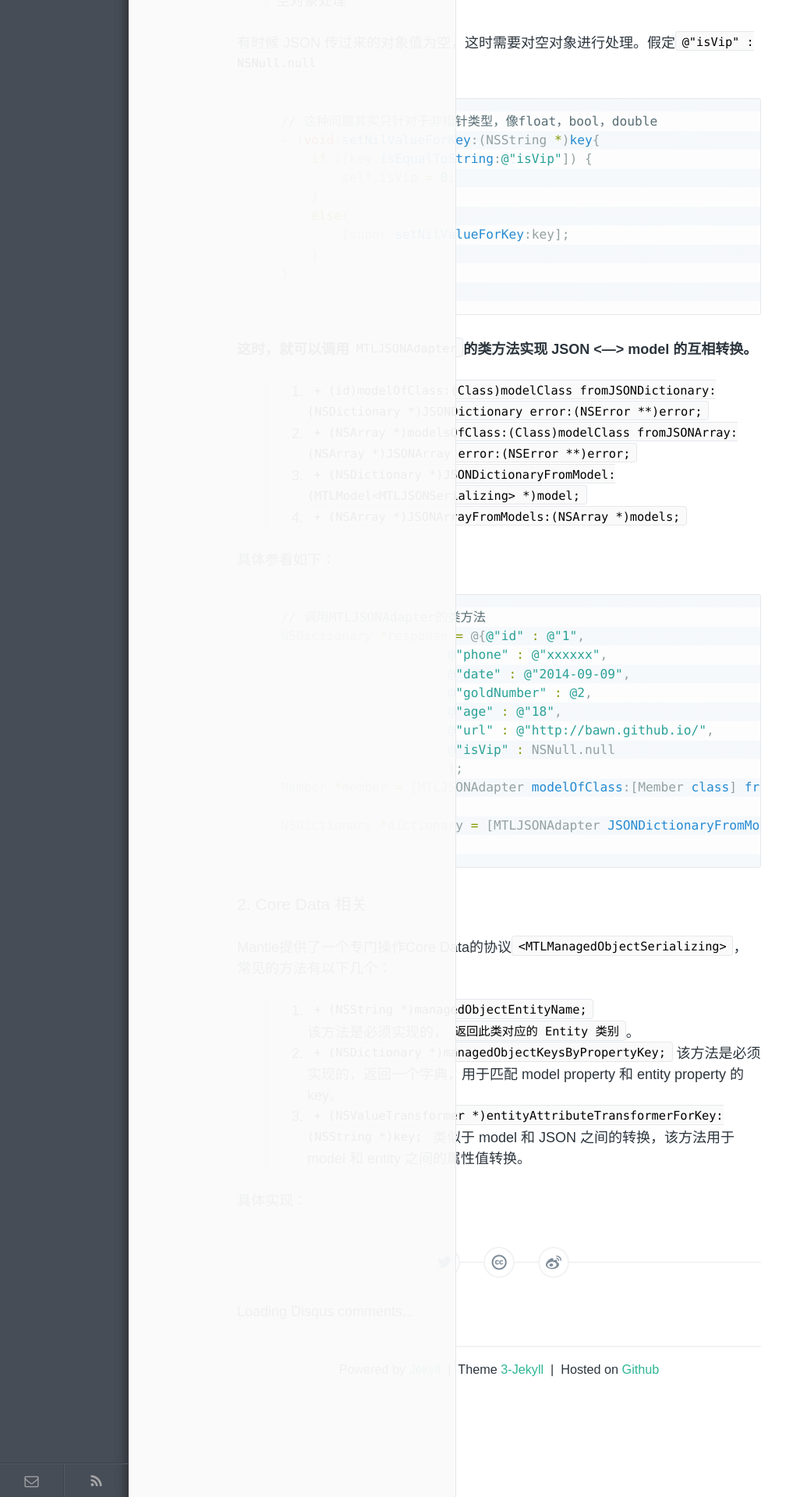
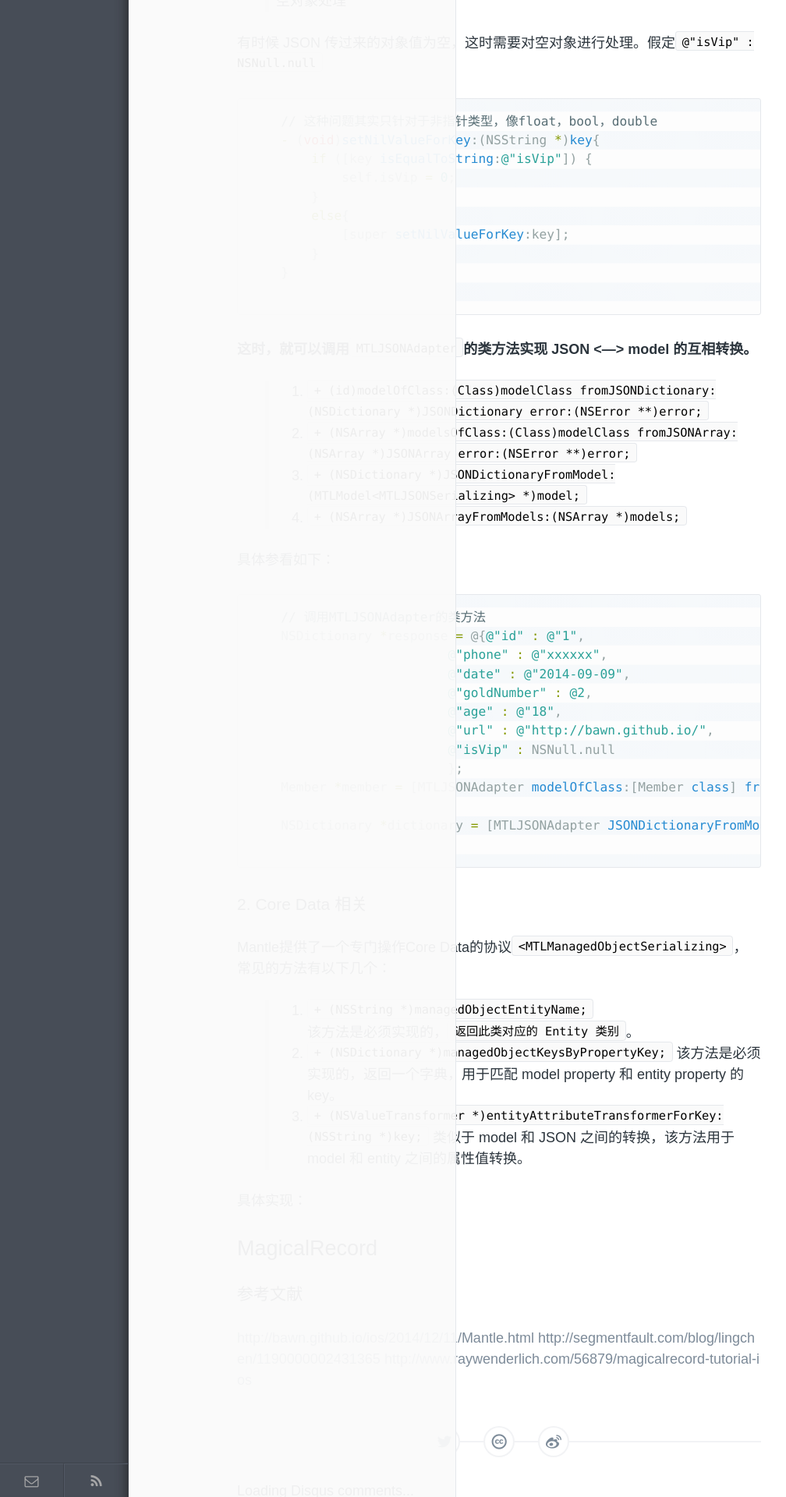
Before and after one commit to kingstal/kingstal.github.io, a Jekyll site: the page built from _posts/2015-02-09-tech-iOS-Mantle-MagicalRecord.md, in a window 1280 px wide. Shown: the part 3080-5000 px from the top of the page at 78% size, without its empty margins (0-1008 px from the left). Built offline with Jekyll 4.4.1, drawn with Linux system fonts in a browser that asks for light colours; comment, search, counter and statistics services are not loaded.

Commit message:
modify mantle

```diff
--- a/_posts/2015-02-09-tech-iOS-Mantle-MagicalRecord.md
+++ b/_posts/2015-02-09-tech-iOS-Mantle-MagicalRecord.md
@@ -169,3 +169,18 @@ Mantle提供了一个专门操作Core Data的协议`<MTLManagedObjectSerializing
 > 类似于 model 和 JSON 之间的转换，该方法用于 model 和 entity 之间的属性值转换。
 
 具体实现：
+
+
+
+
+# MagicalRecord
+
+
+
+
+
+
+### 参考文献
+[http://bawn.github.io/ios/2014/12/11/Mantle.html](http://bawn.github.io/ios/2014/12/11/Mantle.html)
+[http://segmentfault.com/blog/lingchen/1190000002431365](http://segmentfault.com/blog/lingchen/1190000002431365)
+[http://www.raywenderlich.com/56879/magicalrecord-tutorial-ios](http://www.raywenderlich.com/56879/magicalrecord-tutorial-ios)
```
